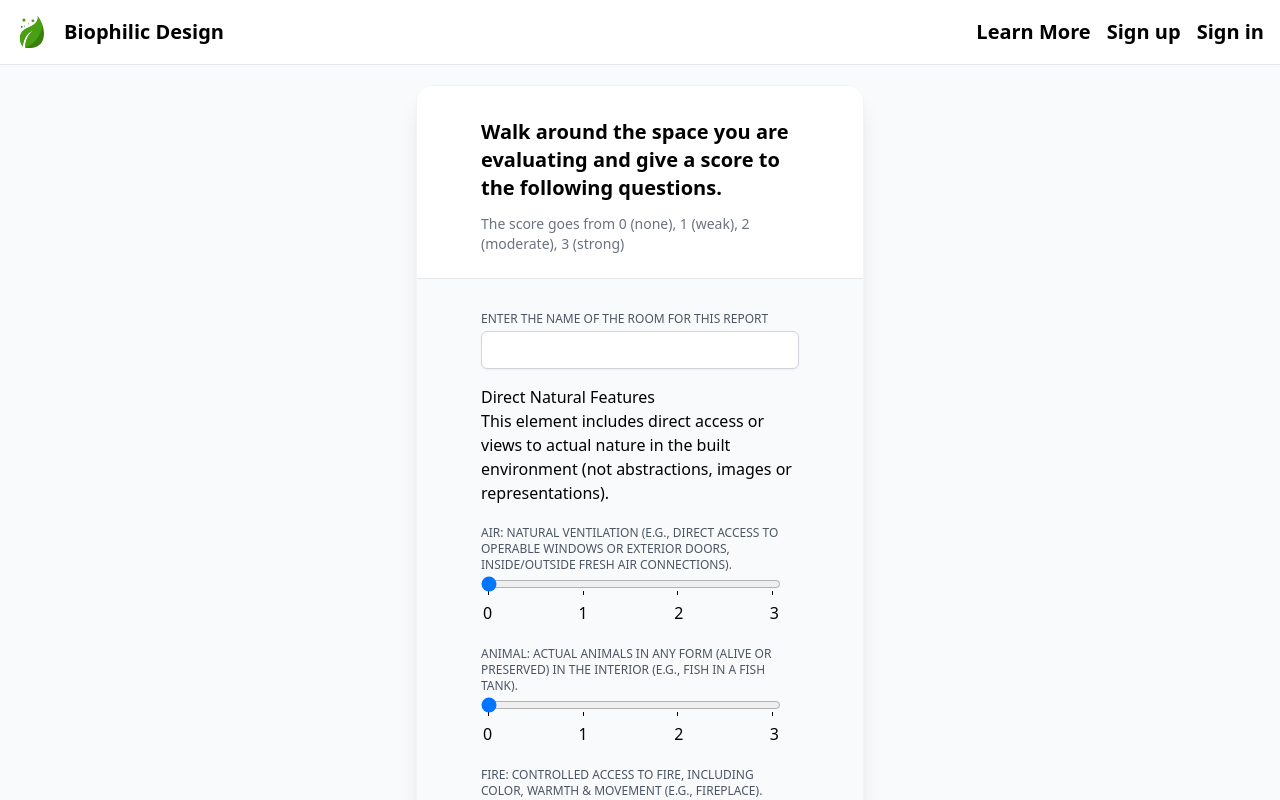
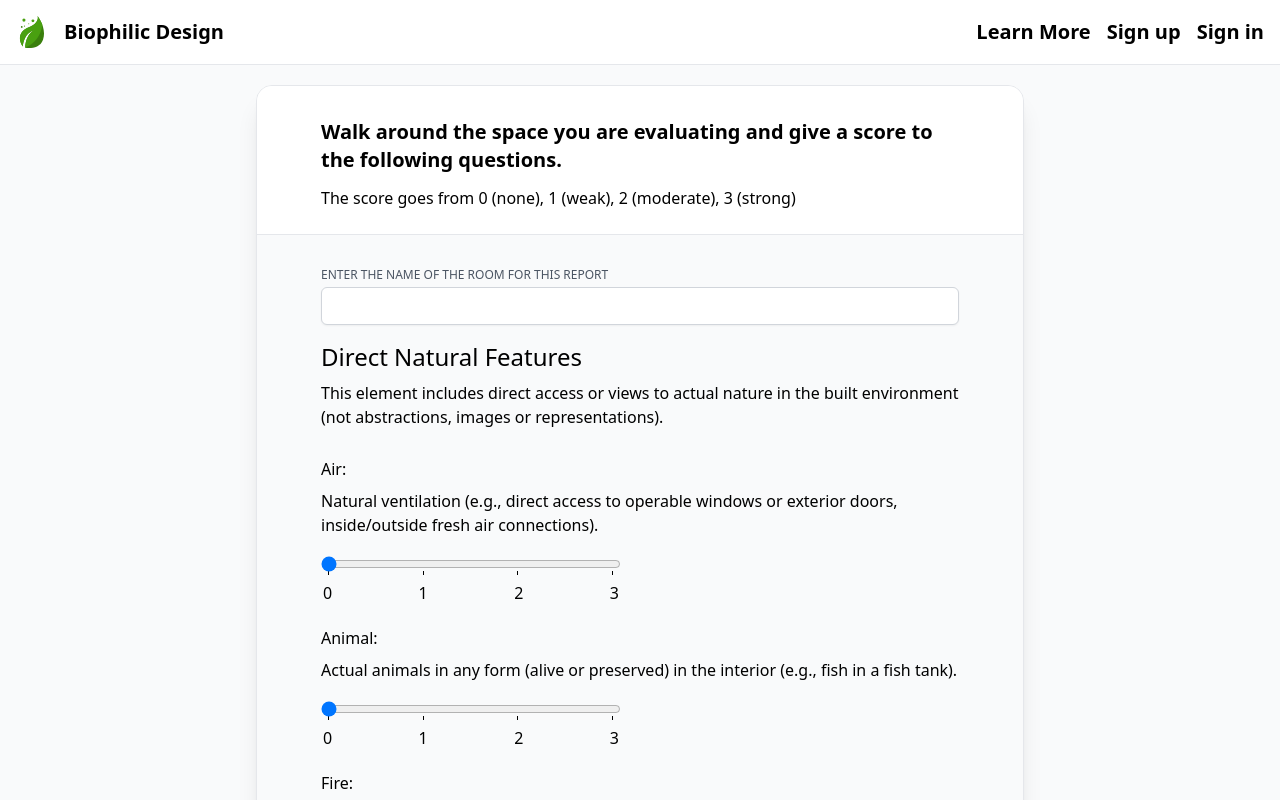
Before and after one commit to Logistics21/biophilic-design, a Next.js app: page /create-report in a window 1280 px wide. Shown: the top 800 px of the page. Built offline with nearby package versions, Linux system fonts and the light colour scheme; no server answers.

Commit message:
Syles cleanup; fix line breaks

```diff
--- a/app/about/page.tsx
+++ b/app/about/page.tsx
@@ -2,27 +2,27 @@ import Link from 'next/link';
 
 export default function AboutPage() {
   return (
-    <div className="flex h-full bg-white">
+    <div className="flex h-full">
       <div className="w-screen h-screen flex flex-col justify-center items-center">
         <div className="text-left max-w-screen-sm mb-10">
-          <h1 className="text-black text-4xl">
+          <h1 className="text-4xl">
             Biophilic Design is based on the principle that there is a natural, inherent link between humans and the environment.
           </h1>
         </div>
         <div className="flex flex-col space-x-10 gap-y-10 max-w-screen-sm mb-10">
-          <p className="ml-10 text-black">
+          <p className="">
             Sadly, many of today’s built environments fail to nurture our natural connection to the outdoors, often lacking in sunlight and sensory engagement. Only recently has the focus shifted toward creating more holistic spaces. However, without a clear framework to gauge progress, enhancing these spaces can be challenging. The Biophilic Design Matrix offers a straightforward way to assess your living areas and rate their overall well-being. Upon completion, you’ll receive tailored recommendations for enhancements to better harmonize your environment with nature.
           </p>
-          <h4 className="text-black">
+          <h4 className="">
             The time we spend indoors
           </h4>
-          <h2 className="text-black text-5xl">
+          <h2 className="text-5xl">
             22 hours a day
           </h2>
-          <h4 className="text-black">
+          <h4 className="">
             Spaces designed for well-being
           </h4>
-          <h2 className="text-black text-5xl">
+          <h2 className="text-5xl">
             less than 20%
           </h2>
         </div>
--- a/app/create-report/_components/form-field.tsx
+++ b/app/create-report/_components/form-field.tsx
@@ -14,12 +14,13 @@ export const Field = ({
     disabled,
   }: FieldProps) => {
     return (
-      <div style={{ paddingTop: '20px' }}>
+      <div className="pt-5">
         <label
           htmlFor={formFieldId}
-          className="block text-xs text-gray-600 uppercase"
+          className="block text-md whitespace-pre-line"
         >
-          {`${fieldName}: ${fieldText}`}
+          <p>{`${fieldName}:`}</p>
+          <p className="py-2 pb-4">{`${fieldText}`}</p>
         </label>
         <input
           type="range"
--- a/app/create-report/_components/form-page.tsx
+++ b/app/create-report/_components/form-page.tsx
@@ -27,8 +27,8 @@ export function FormPage({
     const { title, subtitle, fields } = formPageProps;
     return (
         <div className={isCurrentPage ? '' : 'hidden'}>
-          <h2>{title}</h2>
-          <p>{subtitle}</p>
+          <h2 className="text-2xl">{title}</h2>
+          <p className="my-2">{subtitle}</p>
           {fields.map(({ formFieldId, fieldName, fieldText }) => (
             <Field
               key={formFieldId}
--- a/app/create-report/page.tsx
+++ b/app/create-report/page.tsx
@@ -13,12 +13,12 @@ export default function CreateReportPage() {
 
   return (
     <div className="flex h-fit w-screen items-center justify-center bg-gray-50 py-5">
-      <div className="z-10 w-full max-w-md overflow-hidden rounded-2xl border border-gray-100 shadow-xl">
-        <div className="flex flex-col items-left justify-center space-y-3 border-b border-gray-200 bg-white px-4 py-6 pt-8 text-left sm:px-16">
+      <div className="z-10 w-full max-w-3xl overflow-hidden rounded-2xl border shadow-xl">
+        <div className="flex flex-col items-left justify-center space-y-3 border-b bg-white px-4 py-6 pt-8 text-left sm:px-16">
           <h1 className="text-xl font-semibold">
               Walk around the space you are evaluating and give a score to the following questions.
           </h1>
-          <p className="text-sm text-gray-500">
+          <p className="text-md">
             The score goes from 0 (none), 1 (weak), 2 (moderate), 3 (strong)
           </p>
         </div>
--- a/app/dashboard/page.tsx
+++ b/app/dashboard/page.tsx
@@ -51,28 +51,28 @@ export default async function DashboardPage() {
   } = userData
 
   return (
-    <div className="flex h-full bg-white">
-      <div className="w-screen h-screen flex flex-col space-y-5 p-5 justify-start items-start text-black">
-        <h1 className="text-black text-3xl">Welcome {firstName}</h1>
-        <h3>Spaces you&apos;ve evaluated:</h3>
+    <div className="flex h-full bg-white items-center">
+      <div className="w-4/5 h-screen flex flex-col space-y-5 p-5 my-10 mx-auto justify-start items-start text-black">
+        <h1 className="text-4xl">Welcome {firstName}</h1>
+        <h3 className='text-2xl'>Spaces you&apos;ve evaluated:</h3>
         {reports.length === 0 ? (
           <div className='ml-5'>
             <p>Looks like you haven&apos;t evaluated any of your spaces yet. Get started by creating a new report</p>
           </div>
         ): (
-          <ul>
+          <ul className='my-5'>
           {reports.map((report) => {
             return (
               <li
                 key={report.id}
-                className='ml-5'
+                className="py-1"
               >
                 <Link
                   href={{
                     pathname: `/view-report/${report.id}`,
                     query: report
                   }}
-                  className="text-black px-5 py-2.5 underline hover:text-green-700 transition-all"
+                  className="underline hover:text-green-700 transition-all"
                 >
                   {report.reportName}
                 </Link>
--- a/app/layout.tsx
+++ b/app/layout.tsx
@@ -5,7 +5,7 @@ import './globals.css';
 import { GeistSans } from 'geist/font/sans';
 import { TopNav } from './_components/topnav';
 
-let title = 'Biophilic Assessments for your spaces';
+let title = 'Biophilic assessments for your spaces';
 let description =
   'This is a site for assessing the biophilic properties of your work and living spaces.';
 
--- a/app/page.tsx
+++ b/app/page.tsx
@@ -13,7 +13,7 @@ export default async function Page() {
             alt="open plan office with plants and ivy on columns"
             sizes='100vw'
           />
-          <h1 className="text-black text-4xl">
+          <h1 className="text-black text-4xl w-1/3">
             A design tool to help you evaluate and improve your living spaces based on scientific research.
           </h1>
         </div>
```
